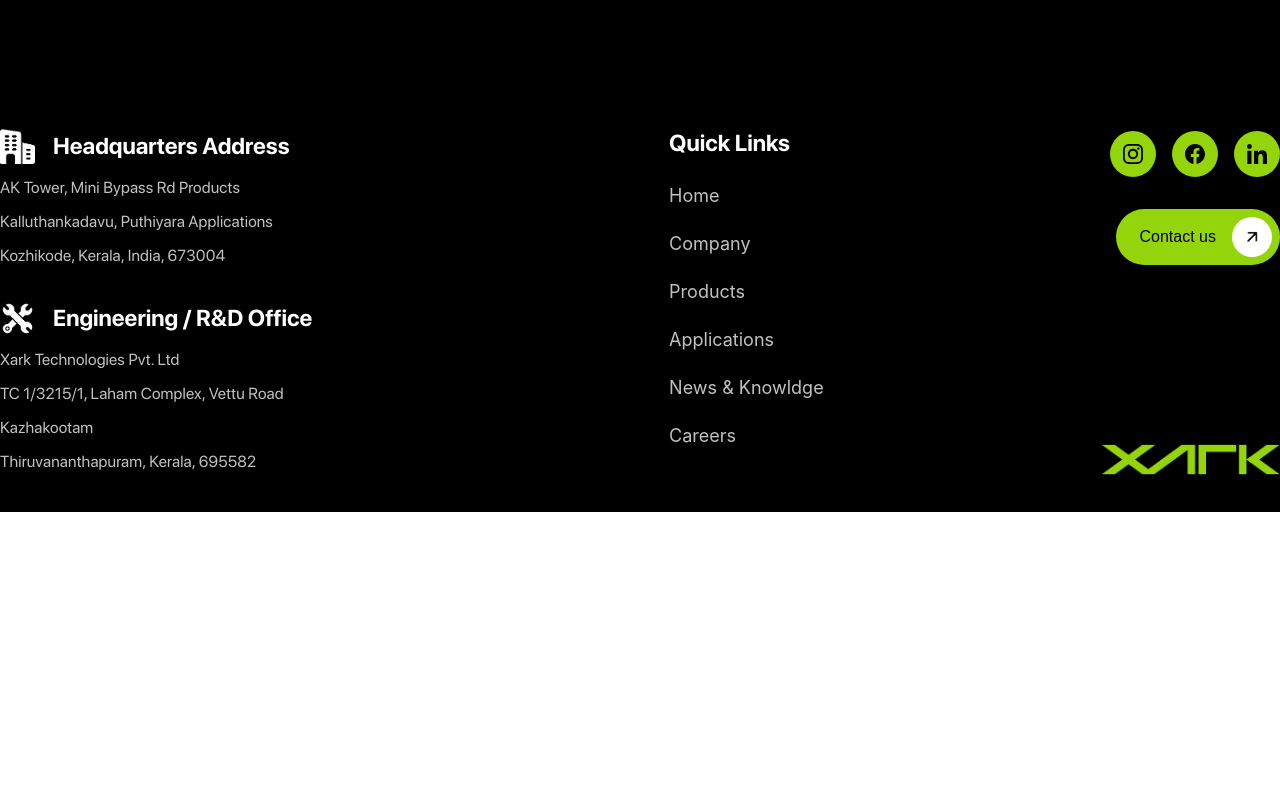
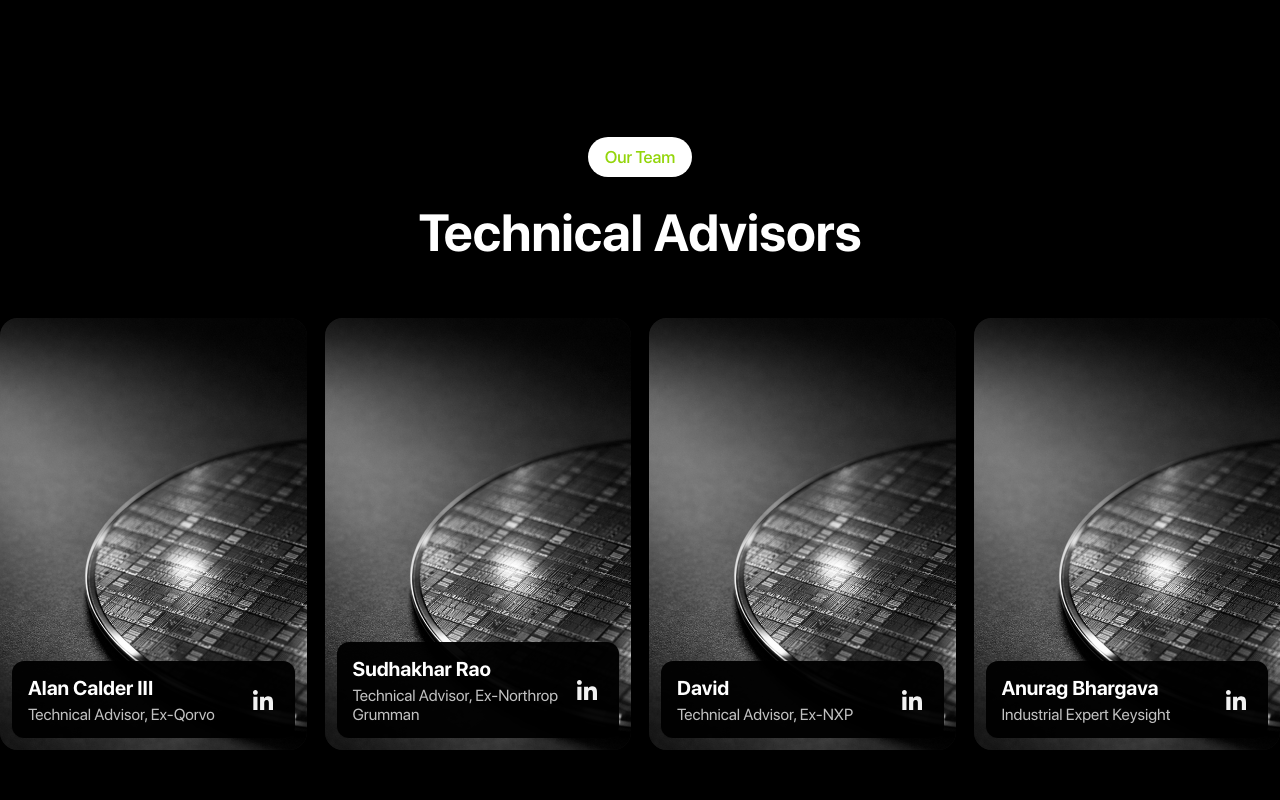
Before and after one commit to Fenar7/Xark_Tech_Web, a Next.js app: page /about-xark in a window 1280 px wide. Shown: the part 2360-3160 px from the top of the page. Before the commit the page ends 2872 px from the top, so only its background shows below. Built offline with nearby package versions, Linux system fonts and the light colour scheme.

Commit message:
sdfsdfsdfsdf

```diff
--- a/app/about-xark/page.tsx
+++ b/app/about-xark/page.tsx
@@ -36,6 +36,37 @@ const leadershipMembers: TeamMember[] = [
     },
 ];
 
+const technicalAdvisors: TeamMember[] = [
+    {
+        name: 'Alan Calder III',
+        designation: 'Technical Advisor, Ex-Qorvo',
+        image: '/images/about-section-image.png',
+        imagePosition: 'center',
+        linkedinUrl: '#',
+    },
+    {
+        name: 'Sudhakhar Rao',
+        designation: 'Technical Advisor, Ex-Northrop Grumman',
+        image: '/images/about-section-image.png',
+        imagePosition: 'center',
+        linkedinUrl: '#',
+    },
+    {
+        name: 'David',
+        designation: 'Technical Advisor, Ex-NXP',
+        image: '/images/about-section-image.png',
+        imagePosition: 'center',
+        linkedinUrl: '#',
+    },
+    {
+        name: 'Anurag Bhargava',
+        designation: 'Industrial Expert Keysight',
+        image: '/images/about-section-image.png',
+        imagePosition: 'center',
+        linkedinUrl: '#',
+    },
+];
+
 const page = () => {
     return (
         <main>
@@ -57,6 +88,7 @@ const page = () => {
             <IntroSection />
             <KeyPointsSection />
             <TeamSection label="Our Team" title="Leadership" members={leadershipMembers} />
+            <TeamSection label="Our Team" title="Technical Advisors" members={technicalAdvisors} />
         </main>
     );
 };
```
